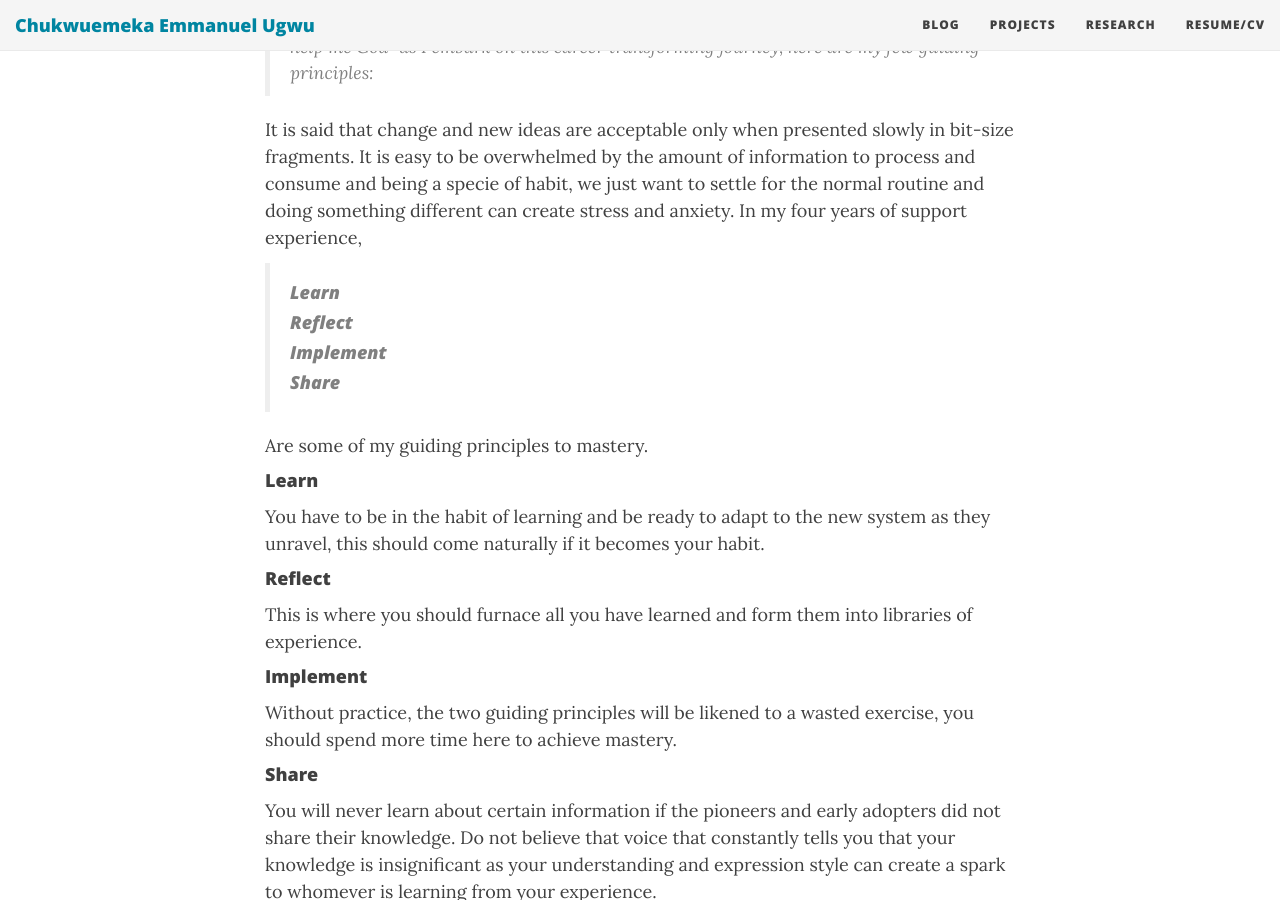
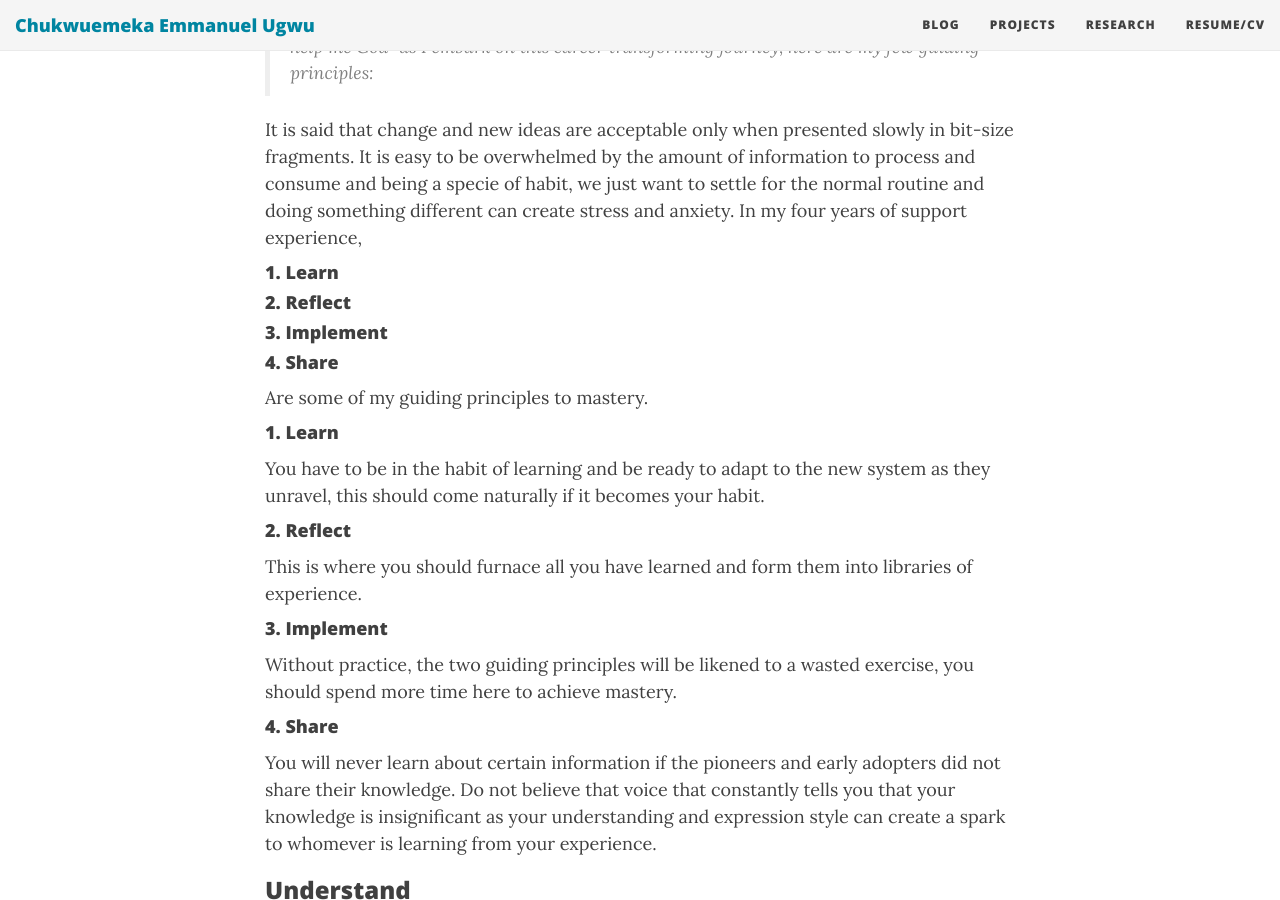
Before and after one commit to coolmechel/blog, a Jekyll site: the page built from _posts/2022-02-15-learning-how-to-learn.md, in a window 1280 px wide and 900 px high, scrolled down 981 px. Built offline with Jekyll 4.4.1, drawn with Linux system fonts in a browser that asks for light colours; nearby versions of some CDN libraries; comment, search, counter and statistics services are not loaded.

Commit message:
Headings correction
Further formatting on the text fonts.

```diff
--- a/_posts/2022-02-15-learning-how-to-learn.md
+++ b/_posts/2022-02-15-learning-how-to-learn.md
@@ -25,24 +25,24 @@ If you are a routine person that prefers to take the same route to work, sit in
 
 It is said that change and new ideas are acceptable only when presented slowly in bit-size fragments. It is easy to be overwhelmed by the amount of information to process and consume and being a specie of habit, we just want to settle for the normal routine and doing something different can create stress and anxiety. In my four years of support experience,
 
-> #### Learn
-> #### Reflect
-> #### Implement
-> #### Share
+#### 1. Learn
+#### 2. Reflect
+#### 3. Implement
+#### 4. Share
 
 Are some of my guiding principles to mastery.
 
-#### Learn
+#### 1. Learn
 You have to be in the habit of learning and be ready to adapt to the new system as they unravel, this should come naturally if it becomes your habit.
 
-#### Reflect
+#### 2. Reflect
 This is where you should furnace all you have learned and form them into libraries of experience.
 
-#### Implement
+#### 3. Implement
 Without practice, the two guiding principles will be likened to a wasted exercise, you should spend more time here to achieve mastery.
 
-#### Share
+#### 4. Share
 You will never learn about certain information if the pioneers and early adopters did not share their knowledge. Do not believe that voice that constantly tells you that your knowledge is insignificant as your understanding and expression style can create a spark to whomever is learning from your experience.
 
-#### Understand
+### Understand
 We are all captives of the pictures in our head – our belief that the world we have experienced is the world that really exists means we are endowed with the power to make a difference and this should be your mission.
```
